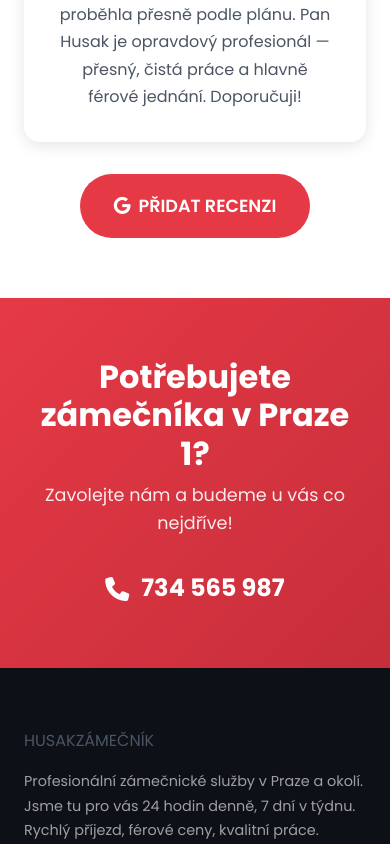
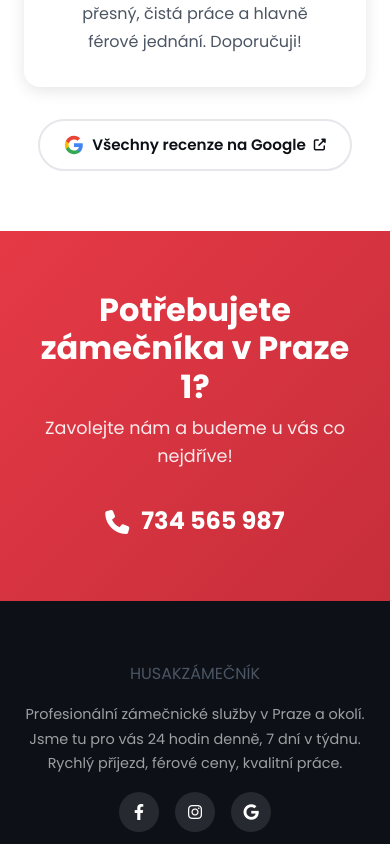
Before and after one commit to unikatynactyrechkolech-code/zamecnitvihusak, a Next.js app: page /zamecnik-praha-1 in a window 390 px wide. Shown: the part 6960-7804 px from the top of the page. Built offline with nearby package versions, Linux system fonts and the light colour scheme.

Commit message:
fix: straight lock shackle, black review btn, footer center, JSON-LD rich results, remove review toggle

```diff
--- a/src/app/globals.css
+++ b/src/app/globals.css
@@ -2737,6 +2737,26 @@ h1, h2, h3, h4, h5, h6 {
   margin-top: 2rem;
 }
 
+.btn-google-review {
+  display: inline-flex;
+  align-items: center;
+  gap: 0.5rem;
+  padding: 0.75rem 1.5rem;
+  background: var(--color-white);
+  color: var(--color-dark);
+  border: 2px solid var(--color-border);
+  border-radius: var(--radius-full);
+  font-weight: 600;
+  font-size: 0.95rem;
+  transition: all 0.2s;
+  text-decoration: none;
+}
+
+.btn-google-review:hover {
+  border-color: var(--color-dark);
+  box-shadow: var(--shadow-sm);
+}
+
 /* ==========================================================================
    Responsive
    ========================================================================== */
@@ -2944,6 +2964,29 @@ h1, h2, h3, h4, h5, h6 {
 
   .footer-grid {
     grid-template-columns: 1fr;
+    text-align: center;
+  }
+
+  .footer-about,
+  .footer-links,
+  .footer-contact {
+    display: flex;
+    flex-direction: column;
+    align-items: center;
+  }
+
+  .footer-social {
+    justify-content: center;
+  }
+
+  .footer-contact li {
+    justify-content: center;
+  }
+
+  .footer-bottom {
+    flex-direction: column;
+    align-items: center;
+    gap: 0.5rem;
   }
 
   .price-notes-grid {
--- a/src/app/layout.tsx
+++ b/src/app/layout.tsx
@@ -110,6 +110,12 @@ export default function RootLayout({
               priceRange: 'od 1200 Kč',
               image: 'https://zamecnitvihusak.vercel.app/favicon.svg',
               description: 'Profesionální zámečnické služby v Praze 24/7. Otevírání zámků, výměna vložek, montáž bezpečnostních dveří.',
+              aggregateRating: {
+                '@type': 'AggregateRating',
+                ratingValue: '4.9',
+                bestRating: '5',
+                ratingCount: '710',
+              },
             }),
           }}
         />
--- a/src/components/LoadingScreen.tsx
+++ b/src/components/LoadingScreen.tsx
@@ -26,16 +26,10 @@ export default function LoadingScreen() {
     <div className={`loading-screen ${!isLoading ? 'fade-out' : ''}`}>
       <div className="loading-favicon-lock">
         <svg viewBox="0 0 64 64" fill="none" xmlns="http://www.w3.org/2000/svg">
-          <defs>
-            <linearGradient id="loadLockGrad" x1="0%" y1="0%" x2="100%" y2="100%">
-              <stop offset="0%" stopColor="#e63946" />
-              <stop offset="100%" stopColor="#ff6b6b" />
-            </linearGradient>
-          </defs>
-          {/* Shackle */}
-          <path d="M20 28 V18 C20 10, 44 10, 44 18 V28" stroke="url(#loadLockGrad)" strokeWidth="5" strokeLinecap="round" fill="none" />
+          {/* Shackle - straight U shape */}
+          <path d="M21 28 V14 A11 11 0 0 1 43 14 V28" stroke="#e63946" strokeWidth="5" strokeLinecap="round" fill="none" />
           {/* Lock body */}
-          <rect x="14" y="26" width="36" height="28" rx="5" fill="url(#loadLockGrad)" />
+          <rect x="14" y="26" width="36" height="28" rx="5" fill="#e63946" />
           {/* Keyhole */}
           <circle cx="32" cy="38" r="4" fill="white" />
           <rect x="30" y="38" width="4" height="8" rx="1" fill="white" />
--- a/src/components/ReviewCard.tsx
+++ b/src/components/ReviewCard.tsx
@@ -1,7 +1,3 @@
-'use client'
-
-import { useState } from 'react'
-
 interface ReviewData {
   name: string
   avatar: string
@@ -11,8 +7,6 @@ interface ReviewData {
 }
 
 export default function ReviewCard({ review }: { review: ReviewData }) {
-  const [expanded, setExpanded] = useState(false)
-
   return (
     <div className="review-card animate-fade-in">
       <div className="review-top">
@@ -34,17 +28,12 @@ export default function ReviewCard({ review }: { review: ReviewData }) {
           </div>
         </div>
       </div>
-      <div className={`review-text${expanded ? ' show-full' : ''}`}>
+      <div className="review-text show-full">
         {review.text}
         {review.moreText && (
           <span className="review-text-more"> {review.moreText}</span>
         )}
       </div>
-      {review.moreText && (
-        <button className="review-toggle" onClick={() => setExpanded(!expanded)}>
-          {expanded ? 'Skrýt' : 'Číst více'}
-        </button>
-      )}
     </div>
   )
 }
--- a/src/components/Reviews.tsx
+++ b/src/components/Reviews.tsx
@@ -1,6 +1,6 @@
 import ReviewCard from './ReviewCard'
 
-const GOOGLE_REVIEW_URL = 'https://www.google.com/search?sca_esv=53f9ef8ad52bf813&sxsrf=ANbL-n7xEx3o5fzriNXOablgpInjzZDjgg:1773514603073&si=AL3DRZFIhG6pAqfNLal55wUTwygCG0fClF3UxiOmgw9Hq7nbWaoaQdUp8BD8bsZkIJ82Un35ZOHH2oqi_dEXWHkH2-AJD-sKw3Xxl32gmYiKPFQaE81hHGUw7_s2XMu40k9QV0CMpR7SCKOQ0Cl1VVguo99rZAulXtKD6xcefIglP3yGglz31hY%3D&q=Z%C3%A1me%C4%8Dnick%C3%A1+Pohotovost+Praha+NONSTOP+Recenze&sa=X&ved=2ahUKEwj29a3fiKCTAxWgnf0HHQX2ApoQ0bkNegQIRhAH&biw=600&bih=745&dpr=2'
+const GOOGLE_REVIEW_URL = 'https://www.google.com/maps/place/%F0%9F%94%91%F0%9F%94%93z%C3%A1me%C4%8Dn%C3%ADk+pohotovost+24%2F7+Hus%C3%A1k+-+otev%C3%ADr%C3%A1n%C3%AD+z%C3%A1mk%C5%AF,+otev%C3%ADr%C3%A1n%C3%AD+aut/@50.0514323,14.4664417,18262m/data=!3m1!1e3!4m12!1m2!2m1!1shusak+zamecnik!3m8!1s0x470b9263e3b360c7:0x5ab7dee7382dbe3!8m2!3d50.0514323!4d14.5364795!9m1!1b1!15sCg5odXNhayB6YW1lY25pa1oQIg5odXNhayB6YW1lY25pa5IBCWxvY2tzbWl0aJoBI0NoWkRTVWhOTUc5blMwVkpRMEZuU1VOUFh5MVFZVkZuRUFF4AEA-gEECCkQRQ!16s%2Fg%2F11_r_czc7?entry=ttu&g_ep=EgoyMDI2MDMxMS4wIKXMDSoASAFQAw%3D%3D'
 
 const reviews = [
   {
@@ -52,6 +52,17 @@ export default function Reviews({ serviceName }: ReviewsProps) {
       bestRating: '5',
       ratingCount: '710',
     },
+    review: reviews.map((r) => ({
+      '@type': 'Review',
+      author: { '@type': 'Person', name: r.name },
+      datePublished: '2026-02-01',
+      reviewBody: r.text + (r.moreText ? ' ' + r.moreText : ''),
+      reviewRating: {
+        '@type': 'Rating',
+        ratingValue: '5',
+        bestRating: '5',
+      },
+    })),
   }
 
   return (
@@ -97,9 +108,16 @@ export default function Reviews({ serviceName }: ReviewsProps) {
             href={GOOGLE_REVIEW_URL}
             target="_blank"
             rel="noopener noreferrer"
-            className="btn btn-primary btn-lg"
+            className="btn-google-review"
           >
-            <i className="fab fa-google"></i> PŘIDAT RECENZI
+            <svg viewBox="0 0 24 24" width="20" height="20" style={{flexShrink: 0}}>
+              <path d="M22.56 12.25c0-.78-.07-1.53-.2-2.25H12v4.26h5.92a5.06 5.06 0 01-2.2 3.32v2.77h3.57c2.08-1.92 3.28-4.74 3.28-8.1z" fill="#4285F4"/>
+              <path d="M12 23c2.97 0 5.46-.98 7.28-2.66l-3.57-2.77c-.98.66-2.23 1.06-3.71 1.06-2.86 0-5.29-1.93-6.16-4.53H2.18v2.84C3.99 20.53 7.7 23 12 23z" fill="#34A853"/>
+              <path d="M5.84 14.09c-.22-.66-.35-1.36-.35-2.09s.13-1.43.35-2.09V7.07H2.18C1.43 8.55 1 10.22 1 12s.43 3.45 1.18 4.93l2.85-2.22.81-.62z" fill="#FBBC05"/>
+              <path d="M12 5.38c1.62 0 3.06.56 4.21 1.64l3.15-3.15C17.45 2.09 14.97 1 12 1 7.7 1 3.99 3.47 2.18 7.07l3.66 2.84c.87-2.6 3.3-4.53 6.16-4.53z" fill="#EA4335"/>
+            </svg>
+            Všechny recenze na Google
+            <i className="fas fa-external-link-alt" style={{fontSize: '0.75rem'}}></i>
           </a>
         </div>
       </div>
```
Also changed, not shown: src/app/page.tsx (+10 -3 lines).
